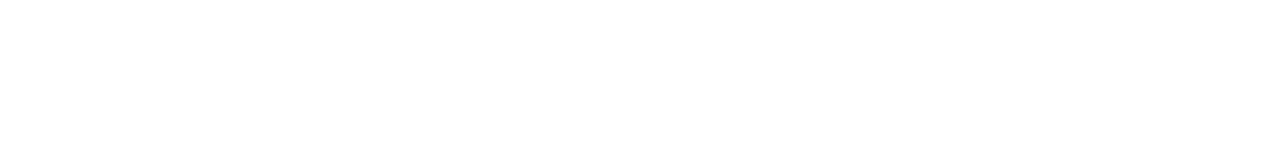
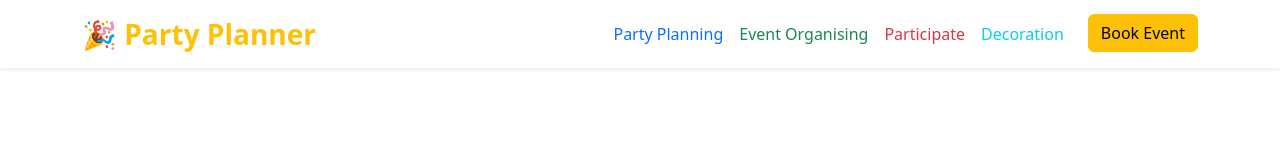
Before and after one commit to 2501301021/Event_mangement, a plain HTML site: page index.html in a window 1280 px wide. Drawn offline with nearby package versions, Linux system fonts and the light colour scheme.

Commit message:
made header

```diff
--- a/index.html
+++ b/index.html
@@ -1,11 +1,59 @@
 <!DOCTYPE html>
 <html lang="en">
+
     <head>
         <meta charset="UTF-8">
         <meta name="viewport" content="width=device-width, initial-scale=1.0">
         <title>Event Management</title>
+        <link href="https://cdn.jsdelivr.net/npm/bootstrap@5.3.8/dist/css/bootstrap.min.css" rel="stylesheet"
+            integrity="sha384-sRIl4kxILFvY47J16cr9ZwB07vP4J8+LH7qKQnuqkuIAvNWLzeN8tE5YBujZqJLB" crossorigin="anonymous">
     </head>
+
     <body>
+        <nav class="navbar navbar-expand-lg navbar-dark bg-white shadow-sm shadow">
+            <div class="container">
 
+                <a class="navbar-brand fw-bold fs-3 text-warning" href="#">🎉 Party Planner</a>
+
+                <button class="navbar-toggler" type="button" data-bs-toggle="collapse" data-bs-target="#menu">
+                    <span class="navbar-toggler-icon"></span>
+                </button>
+
+                <div class="collapse navbar-collapse" id="menu">
+                    <ul class="navbar-nav ms-auto text-center">
+
+                        <li class="nav-item">
+                            <a class="nav-link text-primary" href="#">Party Planning</a>
+                        </li>
+
+                        <li class="nav-item">
+                            <a class="nav-link text-success" href="#">Event Organising</a>
+                        </li>
+
+                        <li class="nav-item">
+                            <a class="nav-link text-danger" href="#">Participate</a>
+                        </li>
+
+                        <li class="nav-item">
+                            <a class="nav-link text-info" href="#">Decoration</a>
+                        </li>
+
+                        <li class="nav-item ms-lg-3">
+                            <a class="btn btn-warning" href="#">Book Event</a>
+                        </li>
+
+                    </ul>
+                </div>
+
+            </div>
+        </nav>
+
+
+
+
+        <script src="https://cdn.jsdelivr.net/npm/bootstrap@5.3.8/dist/js/bootstrap.bundle.min.js"
+            integrity="sha384-FKyoEForCGlyvwx9Hj09JcYn3nv7wiPVlz7YYwJrWVcXK/BmnVDxM+D2scQbITxI"
+            crossorigin="anonymous"></script>
     </body>
+
 </html>
```
Lines whose indentation alone changed are shown as unchanged.
